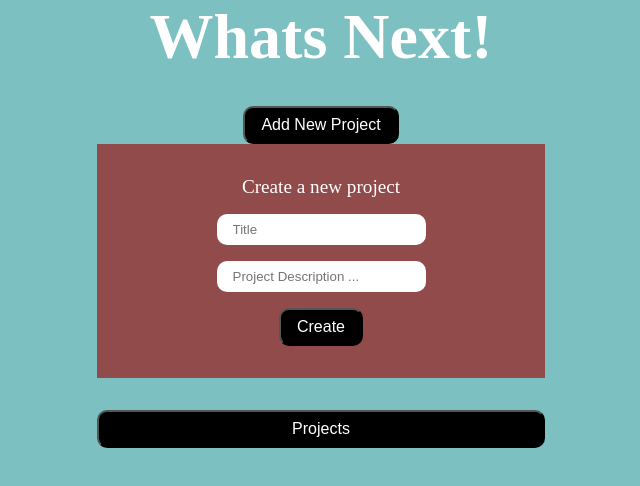
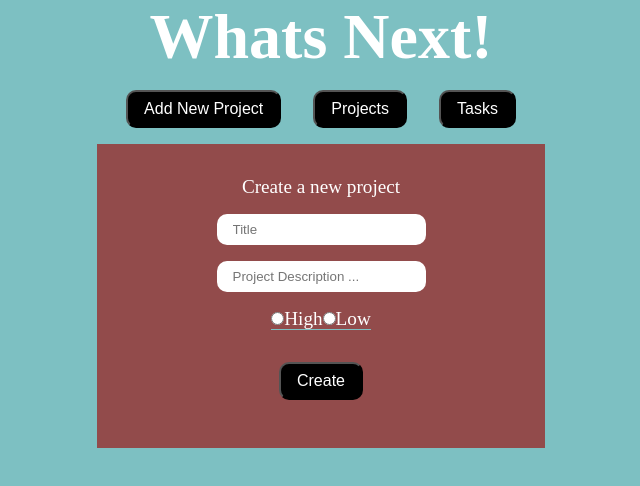
Before and after one commit to moisesg526/whats-next, a website built with webpack: page src/index.html in a window 1280 px wide. Both pictures are taken after a click on the button "Add New Project". Shown: the whole page, without its empty margins (319-959 px from the left). Built offline with nearby package versions, Linux system fonts and the light colour scheme.

Commit message:
Added radio buttons for priority of the tasks. Also split the code into different files to make it easier to read

```diff
--- a/src/add.js
+++ b/src/add.js
@@ -1,5 +1,36 @@
-// import form from "./form";
+import { createForm } from "./form";
+import { toggleFormVisibility } from "./toggle";
+import { handleFormSubmit } from "./submit";
 
-// export default function add() {
-//   return form();
-// }
+export default function add() {
+  let display = document.createElement("div");
+  display.setAttribute("id", "add-project");
+
+  let addBtn = document.createElement("button");
+  addBtn.textContent = "Add New Project";
+  display.appendChild(addBtn);
+
+  let displayProjects = document.createElement("button");
+  displayProjects.textContent = "Projects";
+  display.appendChild(displayProjects);
+
+  let tasks = document.createElement("button");
+  tasks.textContent = "Tasks";
+  display.appendChild(tasks);
+
+  let form = createForm(); // Import the form creation logic
+  form.style.display = "none";
+  display.appendChild(form);
+
+  // Event to toggle form visibility
+  addBtn.addEventListener("click", () => {
+    toggleFormVisibility(form); // Import the toggle function
+  });
+
+  // Handle form submission and creating a project card
+  form.addEventListener("submit", (e) => {
+    handleFormSubmit(e, form, display); // Import the submit handling function
+  });
+
+  return display;
+}
--- a/src/form.js
+++ b/src/form.js
@@ -1,13 +1,5 @@
-export default function add() {
-  let display = document.createElement("div");
-  display.setAttribute("id", "add-project");
-
-  let toggleBtn = document.createElement("button");
-  toggleBtn.textContent = "Add New Project";
-  display.appendChild(toggleBtn);
-
+export function createForm() {
   let form = document.createElement("form");
-  form.style.display = "none";
 
   let create = document.createElement("label");
   create.textContent = "Create a new project";
@@ -22,48 +14,27 @@ export default function add() {
   details.setAttribute("name", "details");
   details.setAttribute("placeholder", "Project Description ...");
 
+  const radioGroup = document.createElement("div");
+  let priority = ["High", "Low"];
+  priority.forEach((option) => {
+    const label = document.createElement("label");
+    const radio = document.createElement("input");
+    radio.type = "radio";
+    radio.name = "options";
+    radio.value = option;
+    label.appendChild(radio);
+    label.appendChild(document.createTextNode(option));
+    radioGroup.appendChild(label);
+  });
+
   let addBtn = document.createElement("button");
   addBtn.textContent = "Create";
 
   form.appendChild(create);
   form.appendChild(title);
   form.appendChild(details);
+  form.appendChild(radioGroup);
   form.appendChild(addBtn);
-  display.appendChild(form);
 
-  toggleBtn.addEventListener("click", () => {
-    const formDisplay = window.getComputedStyle(form).display;
-
-    if (formDisplay === "none") {
-      form.style.display = "flex";
-    } else {
-      form.style.display = "none";
-    }
-  });
-
-  form.addEventListener("submit", (e) => {
-    e.preventDefault();
-
-    const formData = new FormData(form);
-
-    import("./projects").then((module) => {
-      const object = new module.ProjectCard(formData);
-      console.log(object);
-
-      let projectCard = document.createElement("div");
-      projectCard.setAttribute("class", "project-card");
-
-      let h1Title = document.createElement("h1");
-      h1Title.textContent = object.title;
-      projectCard.appendChild(h1Title);
-
-      let pDescription = document.createElement("p");
-      pDescription.textContent = object.details;
-      projectCard.appendChild(pDescription);
-
-      display.appendChild(projectCard);
-    });
-  });
-
-  return display;
+  return form;
 }
--- a/src/index.js
+++ b/src/index.js
@@ -1,5 +1,6 @@
-import tabs from "./tabs";
+// import tabs from "./tabs";
 import "./style.css";
+import add from "./add";
 
 function content() {
   let content = document.querySelector(".content");
@@ -15,7 +16,7 @@ function content() {
   contentBody.setAttribute("class", "contentBody");
   content.appendChild(contentBody);
 
-  contentBody.appendChild(tabs());
+  contentBody.appendChild(add());
 
   return content;
 }
--- a/src/style.css
+++ b/src/style.css
@@ -24,7 +24,6 @@ nav {
   margin: 0;
   padding: 0;
   display: flex;
-  flex-direction: column;
   gap: 2rem;
   padding: 2rem;
 }
@@ -36,6 +35,7 @@ button {
   padding: 0.5rem 1rem;
   border-radius: 10px;
   cursor: pointer;
+  margin: 1rem;
 }
 
 form {
@@ -61,3 +61,20 @@ label {
   color: #fff;
   font-size: 1.2rem;
 }
+
+.project-card {
+  color: #000000;
+  display: flex;
+  flex-direction: column;
+  padding: 1rem 0;
+  border: solid #fff;
+  position: relative;
+}
+
+#deleteBtn {
+  cursor: pointer;
+  position: absolute;
+  top: 0.5rem;
+  right: 1.5rem;
+
+}
--- /dev/null
+++ b/src/submit.js
@@ -0,0 +1,46 @@
+export function handleFormSubmit(e, form, display) {
+    e.preventDefault(); // Prevent page reload on submit
+
+    const formData = new FormData(form);
+    const title = form.querySelector("input[name='title']");
+    const details = form.querySelector("input[name='details']");
+
+    // Import the ProjectCard and create a new project
+    import("./projects").then((module) => {
+      const object = new module.ProjectCard(formData);
+
+      let projectCard = document.createElement("div");
+      projectCard.setAttribute("class", "project-card");
+
+      let h1Title = document.createElement("h1");
+      h1Title.textContent = object.title;
+      projectCard.appendChild(h1Title);
+
+      let pDescription = document.createElement("p");
+      pDescription.textContent = object.details;
+      projectCard.appendChild(pDescription);
+
+      // Create delete button
+      let deleteBtn = document.createElement("p");
+      deleteBtn.setAttribute("id", "deleteBtn");
+      deleteBtn.textContent = "X";
+
+      deleteBtn.addEventListener("click", () => {
+        deleteItem(deleteBtn);
+      });
+
+      projectCard.appendChild(deleteBtn);
+
+      // Append the project card to display
+      display.appendChild(projectCard);
+
+      // Clear form fields
+      title.value = "";
+      details.value = "";
+    });
+
+    // Function to delete project card
+    function deleteItem(btn) {
+      btn.parentElement.remove();
+    }
+  }
--- a/src/tabs.js
+++ b/src/tabs.js
@@ -1,14 +1,10 @@
-import form from "./form";
-import projects from "./projects";
+// import add from "./add";
+// // import form from "./form";
+// // import projects from "./projects";
 
-export default function tabs() {
-  let nav = document.createElement("nav");
-  nav.appendChild(form());
+// export default function tabs() {
+//   let nav = document.createElement("nav");
+//   nav.appendChild(add());
 
-  let projects = document.createElement("button");
-  projects.setAttribute("id", "projects");
-  projects.textContent = "Projects";
-  nav.appendChild(projects);
-
-  return nav;
-}
+//   return nav;
+// }
--- /dev/null
+++ b/src/toggle.js
@@ -0,0 +1,8 @@
+export function toggleFormVisibility(form) {
+    const formDisplay = window.getComputedStyle(form).display;
+    if (formDisplay === "none") {
+      form.style.display = "flex";
+    } else {
+      form.style.display = "none";
+    }
+  }
```
Also changed, not shown: dist/bundle.js, dist/src_projects_js.bundle.js (added), src/tasks.js (added).
